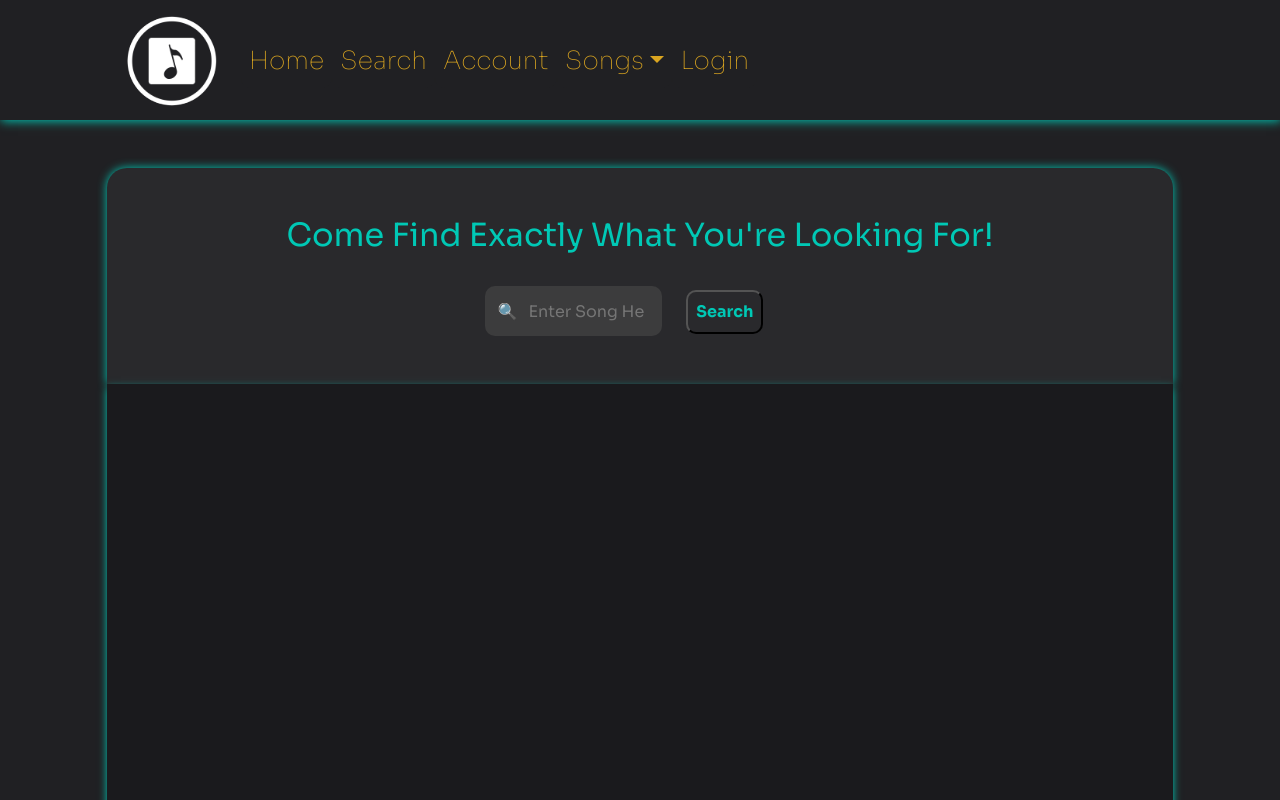
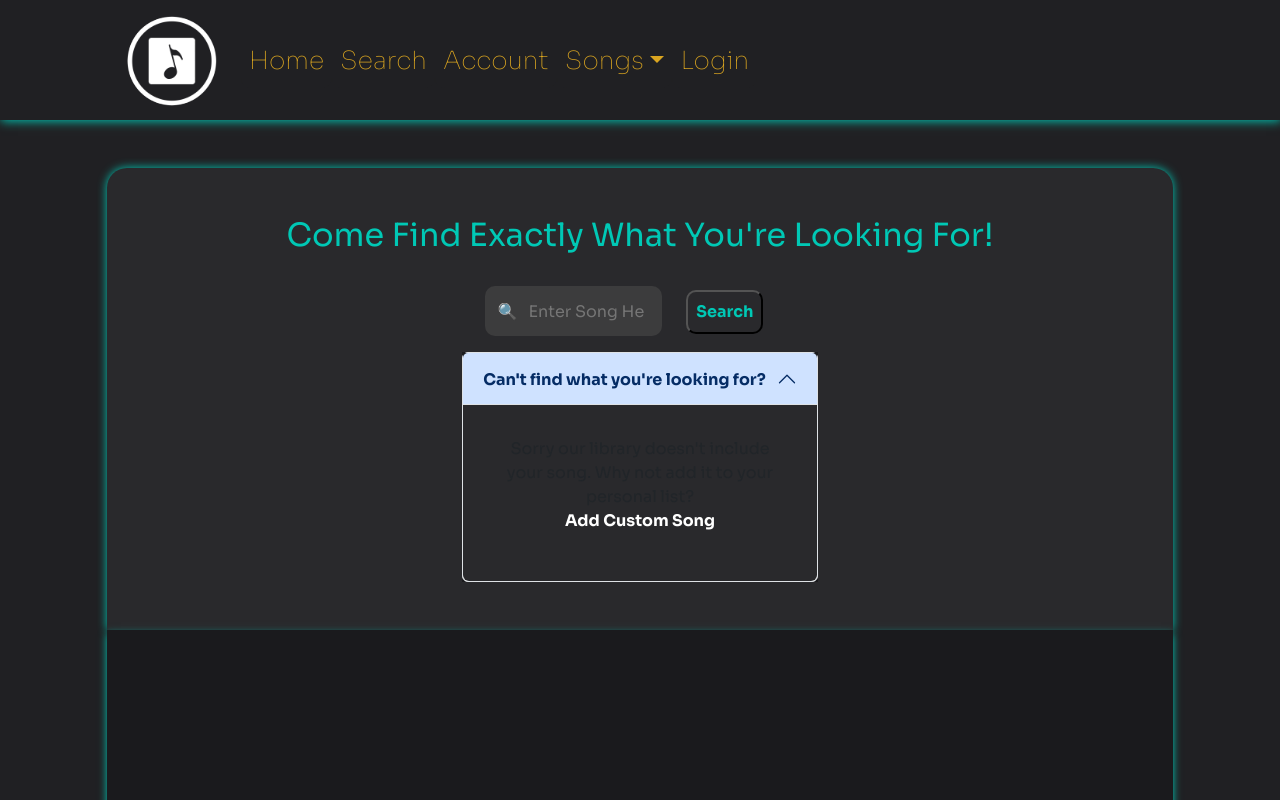
Before and after one commit to Mckreames/Grace-Note, a React (Create React App) app: page /song-search in a window 1280 px wide. Shown: the top 800 px of the page. Built offline with nearby package versions, Linux system fonts and the light colour scheme.

Commit message:
search page link to personal song list

```diff
--- a/src/App.css
+++ b/src/App.css
@@ -141,3 +141,7 @@ ul {
 .color-electric {
   color: var(--electric-blue) !important;
 }
+
+.color-black {
+  color: black;
+}
--- a/src/Components/Search/Search.css
+++ b/src/Components/Search/Search.css
@@ -10,6 +10,18 @@
   height: 50px;
   color: white;
   background-color: var(--very-light-grey);
+}
+
+.accordion-sect {
+  background-color: var(--dark-grey) !important;
+}
+
+.accordion-header {
+  background-color: var(--dark-grey) !important;
+}
+
+.accordion-body {
+  background: var(--light-grey);
 }
 
 .search-result {
--- a/src/Components/Search/Search.jsx
+++ b/src/Components/Search/Search.jsx
@@ -1,9 +1,26 @@
 import React, { useState } from "react";
 import "./Search.css";
+import { Link } from "react-router-dom";
+import {
+  Accordion,
+  AccordionBody,
+  AccordionHeader,
+  AccordionItem,
+  NavLink,
+} from "reactstrap";
 
 export default function Search() {
   const [searchTerm, setSearchTerm] = useState("");
   const [searchResult, setSearchResult] = useState(null);
+  const [open, setOpen] = useState("1");
+
+  const toggle = (id) => {
+    if (open === id) {
+      setOpen();
+    } else {
+      setOpen(id);
+    }
+  };
 
   const handleSubmit = async (event) => {
     if (event === undefined) {
@@ -38,7 +55,7 @@ export default function Search() {
         <h2 className="pb-4 color-electric">
           Come Find Exactly What You're Looking For!
         </h2>
-        <form onSubmit={handleSubmit}>
+        <form className="mb-3" onSubmit={handleSubmit}>
           <input
             aria-label="search"
             type="search"
@@ -51,6 +68,24 @@ export default function Search() {
           ></input>
           <button type="submit">Search</button>
         </form>
+        <div className="offset-4 col-4 accordion-sect">
+          <Accordion open={open} toggle={toggle}>
+            <AccordionItem>
+              <AccordionHeader className="accordion-header" targetId="1">
+                Can't find what you're looking for?
+              </AccordionHeader>
+              <AccordionBody className="accordion-body" accordionId="1">
+                Sorry our library doesn't include your song. Why not add it to
+                your personal list?
+                <strong>
+                  <Link to="/song-add" style={{ textDecoration: "none" }}>
+                    <p>Add Custom Song</p>
+                  </Link>
+                </strong>
+              </AccordionBody>
+            </AccordionItem>
+          </Accordion>
+        </div>
       </section>
       <section className="offset-1 col-10 mb-5 pt-4 search-result">
         <div>
```
